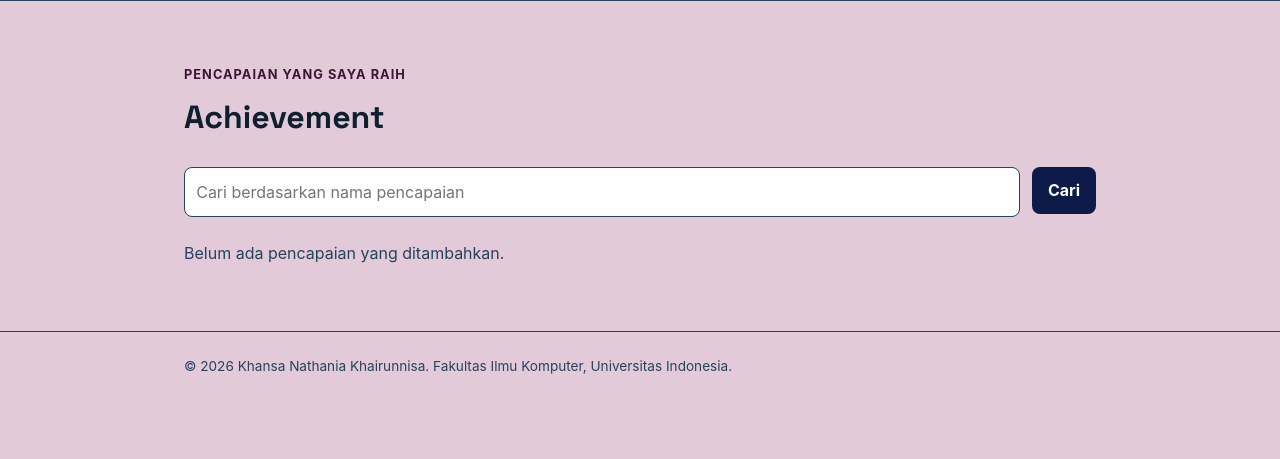
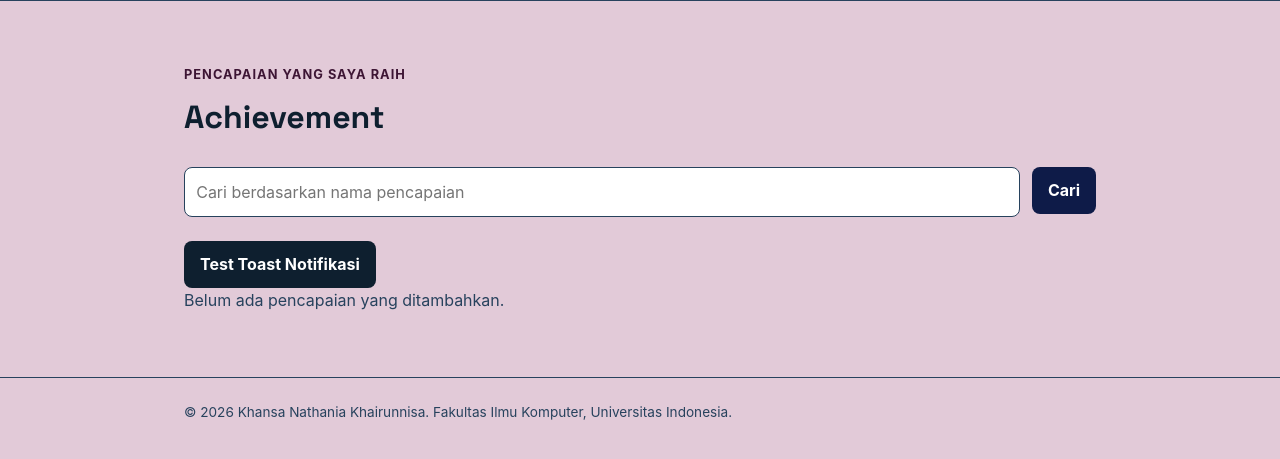
Before and after one commit to khansanathania/myportofolio, a Django app: page /achievement/ in a window 1280 px wide. Shown: the part 74-533 px from the top of the page. Run offline with Django 5.2, Linux system fonts and the light colour scheme; data that the repository does not hold is empty.

Commit message:
feat: add toast notification

```diff
--- /dev/null
+++ b/static/js/toast.js
@@ -0,0 +1,43 @@
+let toastTimer;
+
+function showToast(title, message, type = 'normal', duration = 3000) {
+  const toastComponent = document.getElementById('toast-component');
+  const toastTitle = document.getElementById('toast-title');
+  const toastMessage = document.getElementById('toast-message');
+
+  if (!toastComponent) return;
+
+  // Hapus class tipe sebelumnya
+  toastComponent.classList.remove('toast-success', 'toast-error', 'toast-normal');
+
+  // Terapkan class baru berdasarkan tipe
+  if (type === 'success') {
+      toastComponent.classList.add('toast-success');
+  } else if (type === 'error') {
+      toastComponent.classList.add('toast-error');
+  } else {
+      toastComponent.classList.add('toast-normal');
+  }
+
+  // Perbarui konten teks
+  toastTitle.textContent = title;
+  toastMessage.textContent = message;
+
+  // Batalkan timer sebelumnya jika toast masih tampil
+  clearTimeout(toastTimer);
+
+  // Animasi muncul
+  if (!toastComponent.matches(':popover-open')) {
+      toastComponent.showPopover();
+      void toastComponent.offsetHeight; // paksa browser menghitung style agar transisi berjalan
+  }
+  toastComponent.classList.remove('toast-hidden');
+  toastComponent.classList.add('toast-show');
+
+  // Animasi hilang otomatis
+  toastTimer = setTimeout(() => {
+      toastComponent.classList.remove('toast-show');
+      toastComponent.classList.add('toast-hidden');
+      toastTimer = setTimeout(() => toastComponent.hidePopover(), 300);
+  }, duration);
+}
--- a/templates/achievement.html
+++ b/templates/achievement.html
@@ -31,6 +31,10 @@
                             aria-label="Cari berdasarkan nama pencapaian">
                     <button type="submit" class="button">Cari</button>
                 </form>
+                <button class="button button-secondary"
+                    onclick="showToast('Notifikasi Sistem', 'Achievement berhasil dimuat!','success')">
+                    Test Toast Notifikasi
+                </button>
                 <div class = "experience-grid achievement-grid">
                     {% for achievement in achievement_list %}
                     <article class = "experience-card">
--- a/templates/base.html
+++ b/templates/base.html
@@ -36,5 +36,7 @@
             <p>&copy; 2026 {{ name }}. Fakultas Ilmu Komputer, Universitas Indonesia.</p>
         </div>
     </footer>
+
+    {% include 'components/toast.html' %}
 </body>
 </html>
--- /dev/null
+++ b/templates/components/toast.html
@@ -0,0 +1,8 @@
+  {% load static %}
+  <div id="toast-component" class="toast-component toast-hidden" popover="manual">
+      <div class="toast-content">
+          <h3 id="toast-title" class="toast-title">This is a Sample Title</h3>
+          <p id="toast-message" class="toast-message">This is a Sample Message</p>
+      </div>
+  </div>
+  <script src="{% static 'js/toast.js' %}"></script>
```
Also changed, not shown: static/css/style.css (+49 -0 lines).
